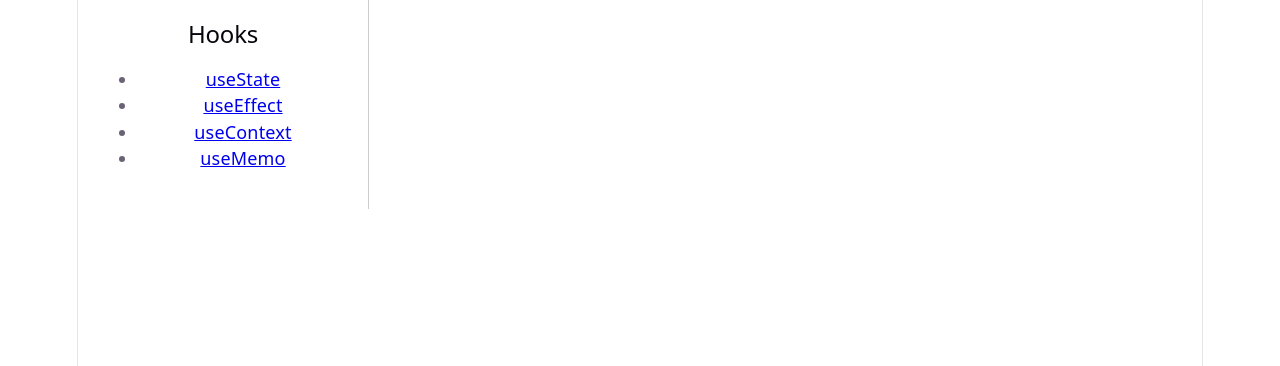
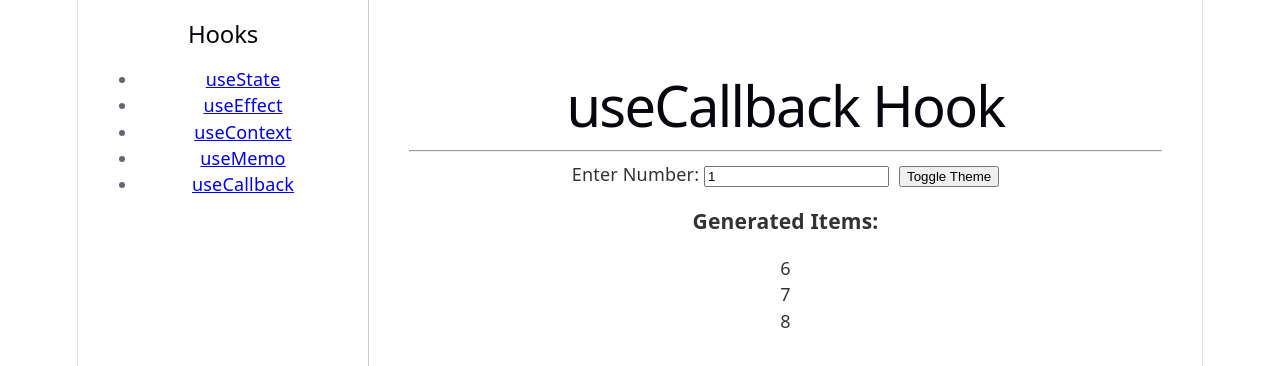
Before and after one commit to prasadaraod/react-hooks-explorer, a React (Vite) app: page /use-callback in a window 1280 px wide. Shown: the top 366 px of the page. Built offline with nearby package versions, Linux system fonts and the light colour scheme.

Commit message:
use callback implementation

```diff
--- a/src/App.jsx
+++ b/src/App.jsx
@@ -3,6 +3,7 @@ import UseStatePage from './pages/UseStatePage';
 import UseEffectPage from './pages/UseEffectPage';
 import UseContextPage from './pages/UseContextPage';
 import UseMemoPage from './pages/UseMemoPage';
+import UseCallbackPage from './pages/UseCallbackPage';
 
 function App() {
   return (
@@ -16,6 +17,7 @@ function App() {
             <li><Link to="/use-effect">useEffect</Link></li>
             <li><Link to="/use-context">useContext</Link></li>
             <li><Link to="/use-memo">useMemo</Link></li>
+            <li><Link to="/use-callback">useCallback</Link></li>
             {/* We will add more links here as we go */}
           </ul>
         </nav>
@@ -27,6 +29,7 @@ function App() {
             <Route path='/use-effect' element={<UseEffectPage />} />
             <Route path='/use-context' element={<UseContextPage />} />
             <Route path="/use-memo" element={<UseMemoPage />} />
+            <Route path='/use-callback' element={<UseCallbackPage />} />
             <Route path="/" element={<h1>Select a Hook to explore</h1>} />
           </Routes>
         </main>
--- /dev/null
+++ b/src/components/List.jsx
@@ -0,0 +1,19 @@
+import { useEffect, useState } from 'react';
+
+const List = ({ getItems }) => {
+  const [items, setItems] = useState([]);
+
+  useEffect(() => {
+    setItems(getItems(5)); // Adding 5 as an incremental value
+    console.log('Updating Items (List Component)');
+  }, [getItems]);
+
+  return (
+    <div>
+      <h3>Generated Items:</h3>
+      {items.map(item => <div key={item}>{item}</div>)}
+    </div>
+  );
+};
+
+export default List;
--- /dev/null
+++ b/src/pages/UseCallbackPage.jsx
@@ -0,0 +1,46 @@
+import { useState, useCallback } from 'react';
+import List from '../components/List'; // We will create this next
+// import List from '../components/List';
+
+const UseCallbackPage = () => {
+  const [number, setNumber] = useState(1);
+  const [dark, setDark] = useState(false);
+
+  // Without useCallback, this function is "new" every time the theme toggles.
+  // With useCallback, it only changes when 'number' changes.
+  const getItems = useCallback((incrementalValue) => {
+    return [number + incrementalValue, number + 1 + incrementalValue, number + 2 + incrementalValue];
+  }, [number]);
+
+  const theme = {
+    backgroundColor: dark ? '#333' : '#FFF',
+    color: dark ? '#FFF' : '#333',
+    padding: '20px',
+    borderRadius: '8px',
+    marginTop: '20px'
+  };
+
+  return (
+    <div style={theme}>
+      <h1>useCallback Hook</h1>
+      <hr />
+
+      <section style={{ marginBottom: '20px' }}>
+        <label>Enter Number: </label>
+        <input
+          type="number"
+          value={number}
+          onChange={e => setNumber(parseInt(e.target.value) || 0)}
+        />
+        <button onClick={() => setDark(prev => !prev)} style={{ marginLeft: '10px' }}>
+          Toggle Theme
+        </button>
+      </section>
+
+      {/* This component only re-renders if getItems reference changes */}
+      <List getItems={getItems} />
+    </div>
+  );
+};
+
+export default UseCallbackPage;
```
